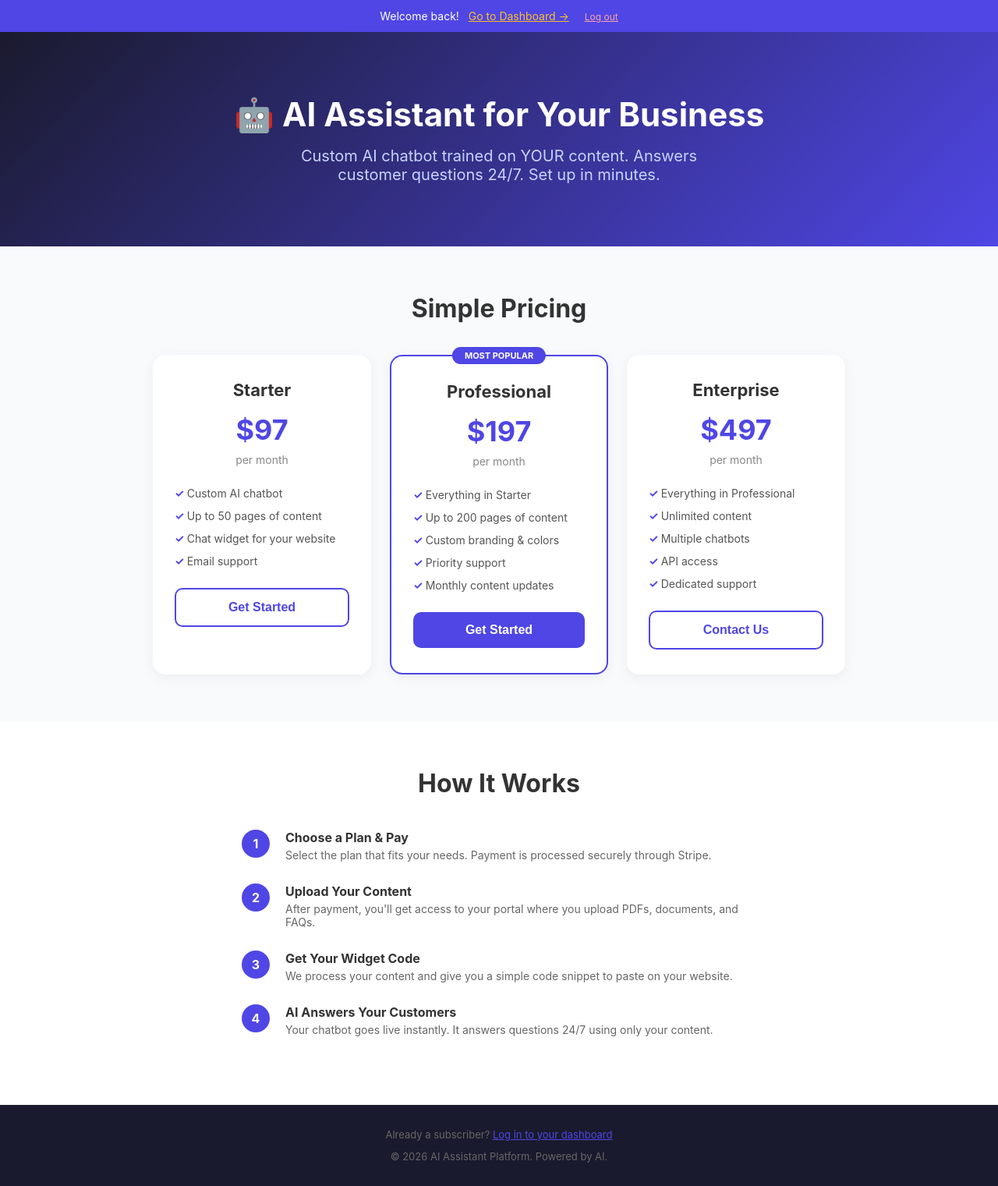
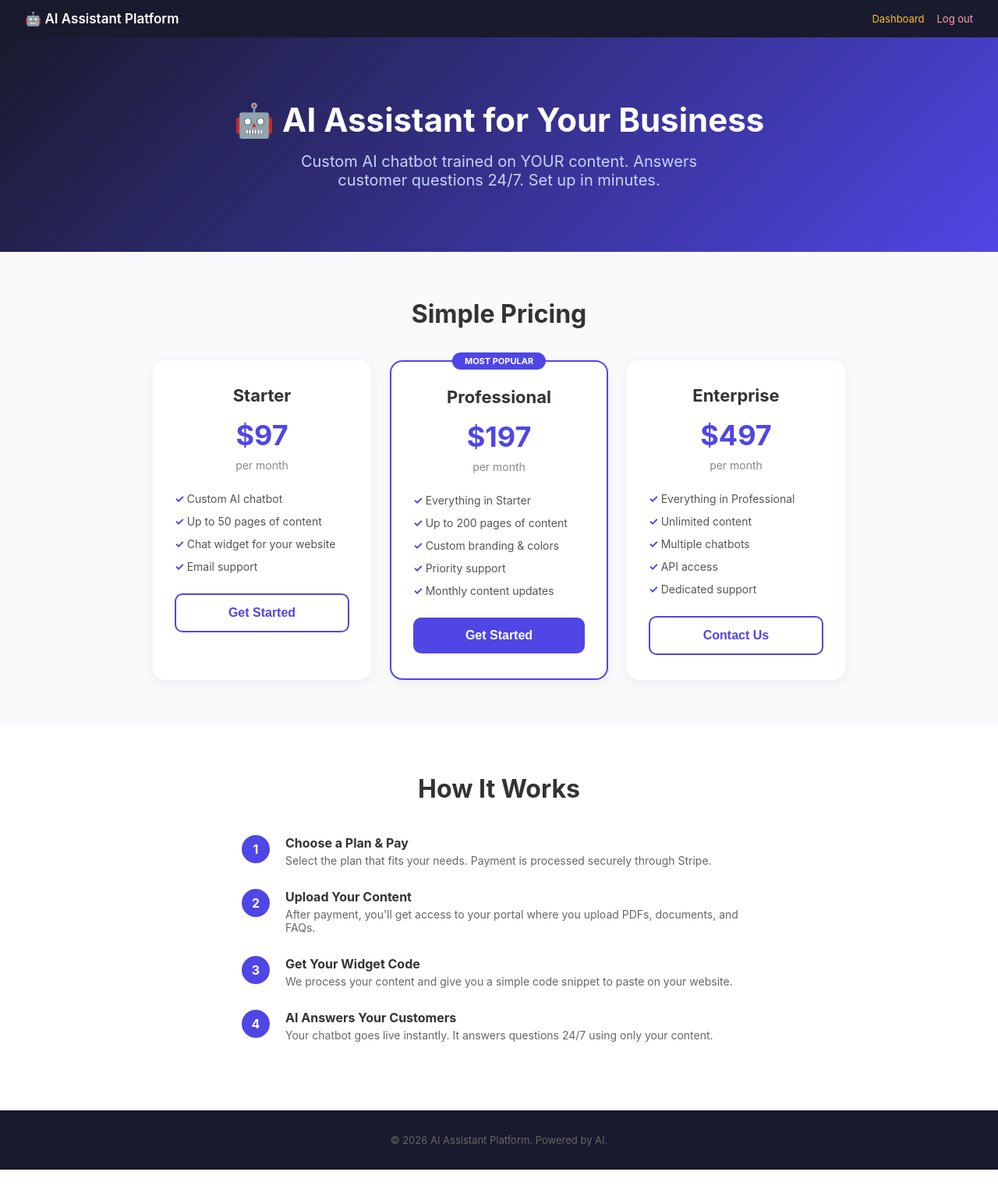
Before and after one commit to EngrTo/course-ai-assistant, a Flask app: page / in a window 1280 px wide. Shown: the whole page at 78% size. After the commit the page ends 1500 px from the top, so only its background shows below. Run offline with Flask 3, Linux system fonts and the light colour scheme; the visitor is signed in with stand-in values (Sample User, id 1).

Commit message:
Unified navbar on landing+dashboard, add close button to Add Admin form

```diff
--- a/templates/dashboard.html
+++ b/templates/dashboard.html
@@ -196,8 +196,9 @@
             </table>
 
             <div style="margin-top:16px;">
-                <button class="btn btn-primary" onclick="document.getElementById('add-admin-form').style.display='block'">+ Add Admin</button>
-                <div id="add-admin-form" style="display:none;margin-top:12px;padding:16px;background:#f8f9fa;border-radius:8px;">
+                <button class="btn btn-primary" onclick="document.getElementById('add-admin-form').style.display='block'" id="add-admin-btn">+ Add Admin</button>
+                <div id="add-admin-form" style="display:none;margin-top:12px;padding:16px;background:#f8f9fa;border-radius:8px;position:relative;">
+                    <span onclick="document.getElementById('add-admin-form').style.display='none'" style="position:absolute;top:10px;right:14px;cursor:pointer;font-size:18px;color:#666;font-weight:bold;">&times;</span>
                     <div class="form-row">
                         <input type="email" id="new-admin-email" placeholder="email@example.com">
                         <input type="password" id="new-admin-pass" placeholder="Password (min 8 chars)">
--- a/templates/landing.html
+++ b/templates/landing.html
@@ -79,9 +79,28 @@
         .step-item p { font-size: 14px; color: #666; }
 
         .footer { text-align: center; padding: 30px; color: #999; font-size: 13px; background: #1a1a2e; color: #666; }
+        .navbar { background: #1a1a2e; padding: 14px 32px; display: flex; justify-content: space-between; align-items: center; color: white; }
+        .navbar h1 { font-size: 17px; font-weight: 600; }
+        .navbar .right { display: flex; align-items: center; gap: 16px; font-size: 13px; }
+        .navbar a { color: #fbbf24; text-decoration: none; }
+        .navbar .role-badge { padding: 3px 8px; border-radius: 4px; font-size: 11px; font-weight: 600; }
+        .navbar .role-admin { background: #fecaca; color: #991b1b; }
+        .navbar .role-client { background: #dcfce7; color: #166534; }
     </style>
 </head>
 <body>
+    <div class="navbar">
+        <h1>🤖 AI Assistant Platform</h1>
+        <div class="right">
+            {% if logged_in %}
+            <a href="/dashboard">Dashboard</a>
+            <a href="/logout" style="color:#fca5a5;">Log out</a>
+            {% else %}
+            <a href="/login">Log in</a>
+            {% endif %}
+        </div>
+    </div>
+
     <div class="hero">
         <h1>🤖 AI Assistant for Your Business</h1>
         <p>Custom AI chatbot trained on YOUR content. Answers customer questions 24/7. Set up in minutes.</p>
@@ -166,13 +185,11 @@
     </div>
 
     <div class="footer">
-        <p style="margin-bottom:12px;">Already a subscriber? <a href="/login" style="color:#4f46e5;text-decoration:underline;">Log in to your dashboard</a></p>
         &copy; 2026 AI Assistant Platform. Powered by AI.
     </div>
 
     <script>
         const subscribedPlan = "{{ subscribed_plan or '' }}";
-        const loggedIn = {{ 'true' if logged_in else 'false' }};
 
         if (subscribedPlan) {
             const buttons = document.querySelectorAll('.plan-btn');
@@ -192,13 +209,6 @@
                     btn.style.display = 'none';
                 }
             });
-        }
-
-        if (loggedIn) {
-            const banner = document.createElement('div');
-            banner.style.cssText = 'background:#4f46e5;color:white;text-align:center;padding:12px;font-size:14px;';
-            banner.innerHTML = `Welcome back! <a href="/dashboard" style="color:#fbbf24;margin-left:8px;">Go to Dashboard →</a> <a href="/logout" style="color:#fca5a5;margin-left:16px;font-size:12px;">Log out</a>`;
-            document.body.insertBefore(banner, document.body.firstChild);
         }
 
         async function checkout(plan) {
```
